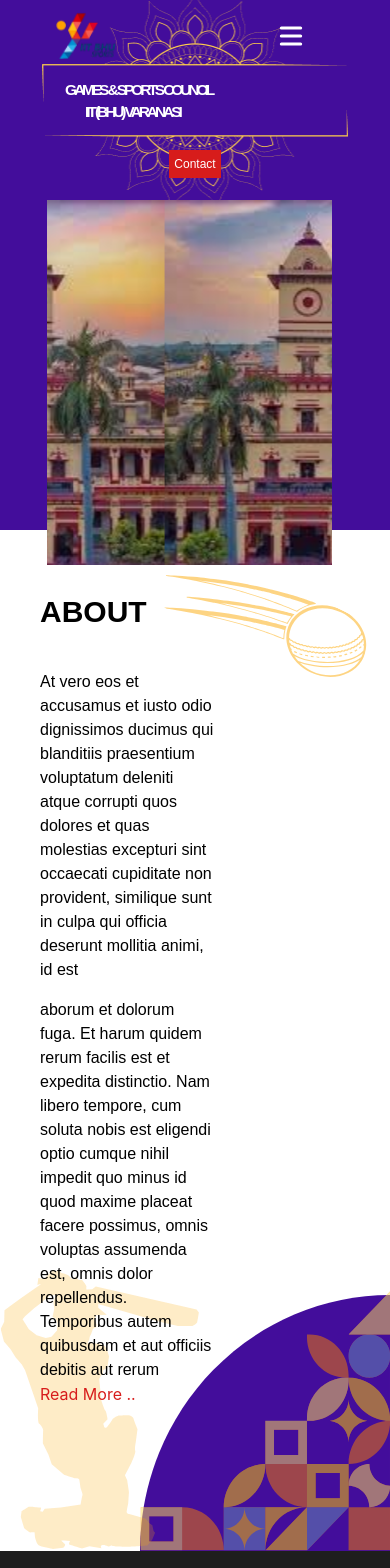
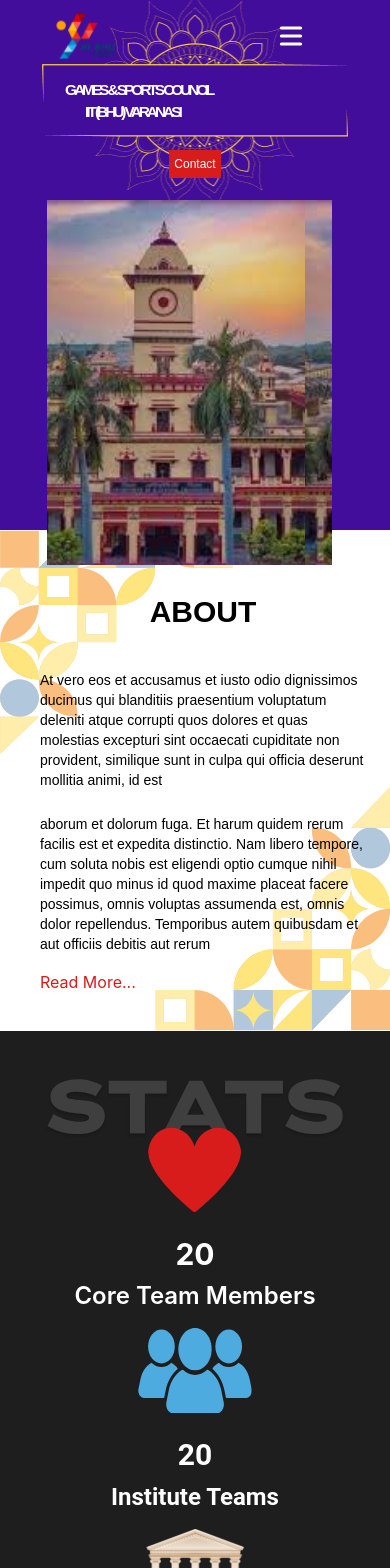
Before and after one commit to Sumitsh28/GSC-IIT-BHU-Frontend, a React (Vite) app in the folder gsc-frontend/: page / in a window 390 px wide. Shown: the top 1568 px of the page. Built offline with nearby package versions, Linux system fonts and the light colour scheme; a web font is replaced by a local one.

Commit message:
Add mobile version for HomeAbout

```diff
--- a/gsc-frontend/src/components/HomeAbout.jsx
+++ b/gsc-frontend/src/components/HomeAbout.jsx
@@ -3,21 +3,20 @@ import { Link } from "react-router-dom";
 
 const HomeAbout = () => {
   return (
-    <div className="bg-[url('/assets/HomeAboutQuartercircle.svg')] bg-no-repeat bg-right-bottom bg-[length:250px]  md:bg-[length:302px]">
-    <div className="bg-[url('/assets/HomeAboutCorner.svg')] bg-no-repeat bg-right-bottom bg-[length:250px] md:bg-[length:302px] ">
-      <div className="bg-[url('/assets/Batsman.svg')] bg-no-repeat bg-left-bottom sm:bg-left-bottom-3 md:bg-left-bottom-2 bg-[length:200px] ">
-        <div className="bg-[url('/assets/Cricketball.svg')] bg-no-repeat bg-right-top  md:bg-right-top-3 bg-[length:250px] ">
-
-            <div className="pt-16 pb-36 pl-10 pr-44 md:pl-20 md:pr-80">
-              <div className="font-lexend  font-semibold text-3xl  md:font-semibold md:text-4xl">ABOUT</div>
-              <div className="font-lexend  pt-10 text-md md:pt-12 md:font-normal md:text-lg" >
+    <div className=" bg-[url('/assets/QuotationTopleft.svg')]   ss:bg-[url('/assets/HomeAboutQuartercircle.svg')]  bg-no-repeat ss:bg-right-bottom bg-[length:235px]  md:bg-[length:302px]">
+    <div className="bg-[url('/assets/HomeAboutCorner.svg')] bg-no-repeat bg-right-bottom bg-[length:235px] md:bg-[length:302px] ">
+      <div className="ss:bg-[url('/assets/Batsman.svg')] bg-no-repeat bg-left-bottom sm:bg-left-bottom-3 md:bg-left-bottom-2 bg-[length:200px] ">
+        <div className="ss:bg-[url('/assets/Cricketball.svg')] bg-no-repeat bg-right-top  md:bg-right-top-3 bg-[length:250px] ">
+            <div className="pt-16 pb-9 pr-6 pl-10 ss:pt-16 ss:pb-36 ss:pl-10 ss:pr-44 md:pl-20 md:pr-80">
+              <div className="font-lexend font-bold ss:font-semibold text-center ss:text-left text-3xl  md:font-medium md:text-4xl">ABOUT</div>
+              <div className="font-lexend pt-10 text-sm ss:text-md md:pt-12 md:text-lg" >
                 At vero eos et accusamus et iusto odio dignissimos ducimus qui
                 blanditiis praesentium voluptatum deleniti atque corrupti quos
                 dolores et quas molestias excepturi sint occaecati cupiditate
                 non provident, similique sunt in culpa qui officia deserunt
                 mollitia animi, id est
               </div>
-              <div className="font-lexend  text-md pt-4  md:font-normal md:text-lg">
+              <div className="font-lexend pt-6 text-sm ss:text-md ss:pt-4 pb-4 ss:pb-8  md:text-lg">
                 aborum et dolorum fuga. Et harum quidem rerum facilis est et
                 expedita distinctio. Nam libero tempore, cum soluta nobis est
                 eligendi optio cumque nihil impedit quo minus id quod maxime
@@ -25,8 +24,13 @@ const HomeAbout = () => {
                 dolor repellendus. Temporibus autem quibusdam et aut officiis
                 debitis aut rerum
               </div>
-              <Link to={'/about'} className="font-inter text-about-red pt-8">Read More ..</Link>
+
+              <Link to={'/about'}  className="font-inter text-about-red text-md  md:text-lg" >
+                Read More...
+              </Link>
+
             </div>
+
           </div>
         </div>
       </div>
```
Also changed, not shown: gsc-frontend/public/assets/QuotationTopleft.svg (added).
